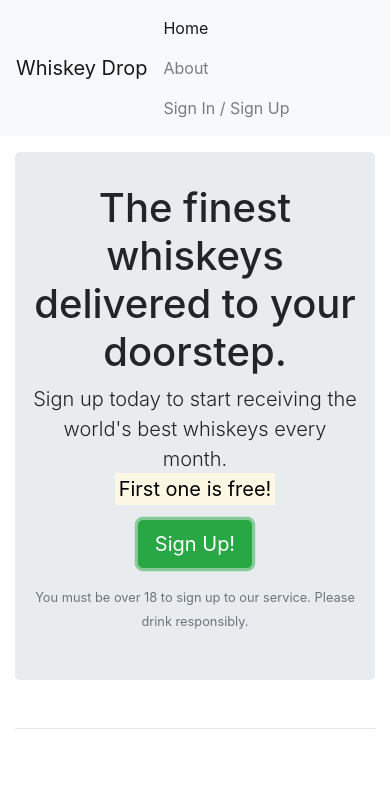
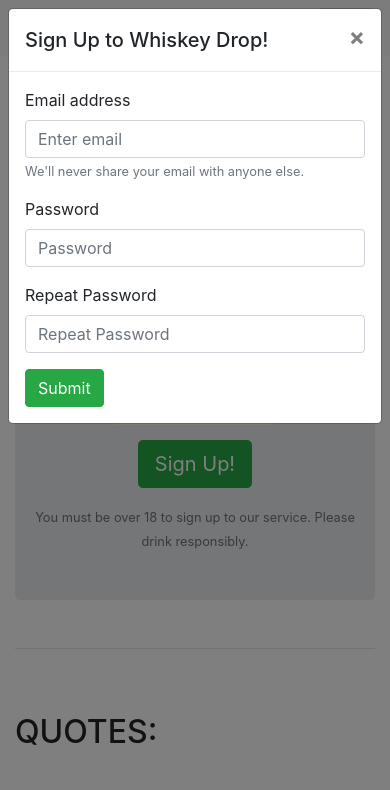
Before and after one commit to Diana-is-Coding/bootstrap_whiskey, a plain HTML site: page index.html in a window 390 px wide. Both pictures are taken after a click on the button "Sign Up!". Shown: the top 790 px of the page. Drawn offline with nearby package versions, Linux system fonts and the light colour scheme.

Commit message:
Added 'Toggle' to header for mobile display, added 'Dropdown' within the menu and added 'Modle' to 'SignUp' button

```diff
--- a/index.html
+++ b/index.html
@@ -10,13 +10,32 @@
 </head>
 
 <body>
+    <!-- Nav -->
     <nav class="navbar navbar-light bg-light navbar-expand-sm">
         <a href="/" class="navbar-brand">Whiskey Drop</a>
-        <ul class="navbar-nav mr-auto">
+
+        <button class="navbar-toggler ml-auto" type="button" data-toggle="collapse" data-target="#navbarNavDropdown"
+            aria-controls="navbarNavDropdown" aria-expanded="false" aria-label="Toggle navigation">
+        <span class="navbar-toggler-icon"></span></button>
+
+        <div class="collapse navbar-collapse" id="navbarNavDropdown">
+            <ul class="navbar-nav mr-auto">
             <li class="active nav-item mr-2"><a href="/" class="nav-link">Home</a></li>
             <li class="nav-item mr-2"><a href="/about" class="nav-link">About</a></li>
+            <li class="nav-item dropdown">
+                <a class="nav-link dropdown-toggle" href="#" id="navbarDropdownMenuLink" role="button" data-toggle="dropdown" aria-haspopup="true" aria-expanded="false">
+                    Whiskeys
+                </a>
+                    <div class="dropdown-menu aria-labelledby="navbarDropdownMenuLink">
+                        <a class="dropdown-item" href="#">Irish</a>
+                        <a class="dropdown-item" href="#">Scotch</a>
+                        <a class="dropdown-item" href="#">Japanese</a>
+                        <a class="dropdown-item" href="#">American</a>
+                    </div>
+            </li>
             <li class="nav-item mr-2 d-block d-sm-none"><a href="/login" class="nav-link">Sign In / Sign Up</a></li>
         </ul>
+        </div>
         <div class="d-none d-md-block">
             <p class="navbar-text my-auto mr-2"><i>Great whiskey delivered to your door!</i></p>
             <a href="/login">Sign In / Sign Up</a>
@@ -39,7 +58,7 @@
                     <p class="lead">Sign up today to start receiving the world's best whiskeys every month. <s
                             class="d-none d-sm-inline">€19.99</s> <span
                             class="d-inline d-sm-none"><br></span><strong><mark>First one is free!</mark></strong></p>
-                    <p><button class="btn btn-lg btn-success">Sign Up!</button></p>
+                    <p><button class="btn btn-lg btn-success" data-toggle="modal" data-target="#signUpModal">Sign Up!</button></p>
                     <p class="text-muted"><small>You must be over 18 to sign up to our service. Please drink
                             responsibly.</small></p>
                 </section>
@@ -131,6 +150,47 @@
         </section>
         <!-- /.features -->
     </article>
+
+    <div class="modal" tabindex="-1" role="dialog" id="signUpModal">
+        <div class="modal-dialog" role="document">
+          <div class="modal-content">
+            <div class="modal-header">
+              <h5 class="modal-title">Sign Up to Whiskey Drop!</h5>
+              <button type="button" class="close" data-dismiss="modal" aria-label="Close">
+                <span aria-hidden="true">&times;</span>
+              </button>
+            </div>
+            <div class="modal-body">
+                <form>
+                    <div class="form-group">
+                      <label for="exampleInputEmail1">Email address</label>
+                      <input type="email" class="form-control" id="exampleInputEmail1" aria-describedby="emailHelp" placeholder="Enter email">
+                      <small id="emailHelp" class="form-text text-muted">We'll never share your email with anyone else.</small>
+                    </div>
+                    <div class="form-group">
+                      <label for="password">Password</label>
+                      <input type="password" class="form-control" id="password" placeholder="Password">
+                    </div>
+                    <div class="form-group">
+                        <label for="repeatPassword">Repeat Password</label>
+                        <input type="password" class="form-control" id="repeatPassword" placeholder="Repeat Password">
+                      </div>
+                    <button type="submit" class="btn btn-success">Submit</button>
+                  </form>
+            </div>
+          </div>
+        </div>
+      </div>
+
+    <script src="https://code.jquery.com/jquery-3.3.1.slim.min.js"
+        integrity="sha384-q8i/X+965DzO0rT7abK41JStQIAqVgRVzpbzo5smXKp4YfRvH+8abtTE1Pi6jizo"
+        crossorigin="anonymous"></script>
+    <script src="https://cdnjs.cloudflare.com/ajax/libs/popper.js/1.14.3/umd/popper.min.js"
+        integrity="sha384-ZMP7rVo3mIykV+2+9J3UJ46jBk0WLaUAdn689aCwoqbBJiSnjAK/l8WvCWPIPm49"
+        crossorigin="anonymous"></script>
+    <script src="https://stackpath.bootstrapcdn.com/bootstrap/4.1.3/js/bootstrap.min.js"
+        integrity="sha384-ChfqqxuZUCnJSK3+MXmPNIyE6ZbWh2IMqE241rYiqJxyMiZ6OW/JmZQ5stwEULTy"
+        crossorigin="anonymous"></script>
 </body>
 
 </html>
```
